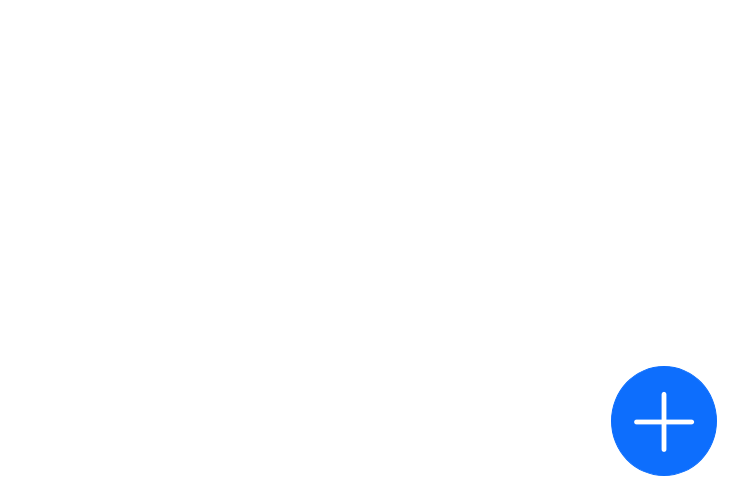
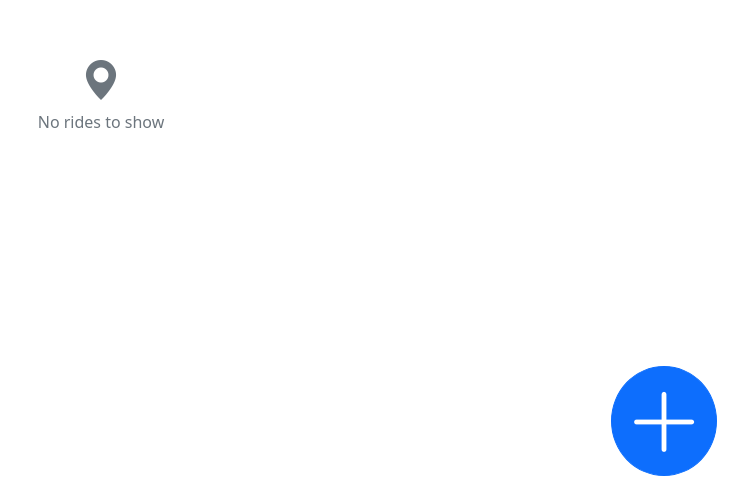
Before and after one commit to reenatoteixeira/just-another-running-tracker, a plain HTML site: page index.html in a window 1280 px wide. Shown: the part 300-800 px from the top of the page, without its empty margins (539-1280 px from the left). Drawn offline with nearby package versions, Linux system fonts and the light colour scheme.

Commit message:
feat: add 'no rides to show' scenario

```diff
--- a/assets/js/index.js
+++ b/assets/js/index.js
@@ -1,5 +1,14 @@
 const RIDE_LIST = document.getElementById('ride-list'),
+  EMPTY_RIDES = document.getElementById('empty-rides'),
   ALL_RIDES = getAllRides();
+
+console.log('Entrou na home')
+
+EMPTY_RIDES.classList.remove('d-none');
+
+if (localStorage.length > 0) {
+  EMPTY_RIDES.classList.add('d-none');
+}
 
 ALL_RIDES.forEach(async ([id, value]) => {
   const ITEM_ELEMENT = document.createElement('li'),
--- a/index.html
+++ b/index.html
@@ -1,5 +1,5 @@
 <!doctype html>
-<html lang="en">
+<html lang="en" class="h-100">
 <head>
   <meta charset="UTF-8">
   <meta name="viewport"
@@ -14,7 +14,14 @@
   <title>JART | Home</title>
 </head>
 
-<body>
+<body class="h100">
+  <main class="h-100">
+    <section class="h-100">
+      <div id="empty-rides" class="d-flex flex-column align-items-center justify-content-center vh-100 text-secondary">
+        <i class="bi bi-geo-alt-fill fs-1"></i>
+        <p>No rides to show</p>
+      </div>
+
       <ul id="ride-list" class="list-group list-group-flush">
         <!-- Rides here -->
       </ul>
@@ -22,6 +29,8 @@
       <a href="speedometer/" class="btn btn-primary rounded-circle position-fixed bottom-0 end-0 m-4 z-3">
         <i class="bi bi-plus-lg display-1"></i>
       </a>
+    </section>
+  </main>
 
   <script src="https://unpkg.com/leaflet@1.9.4/dist/leaflet.js"
           integrity="sha256-20nQCchB9co0qIjJZRGuk2/Z9VM+kNiyxNV1lvTlZBo=" crossorigin=""></script>
```
Lines whose indentation alone changed are shown as unchanged.
